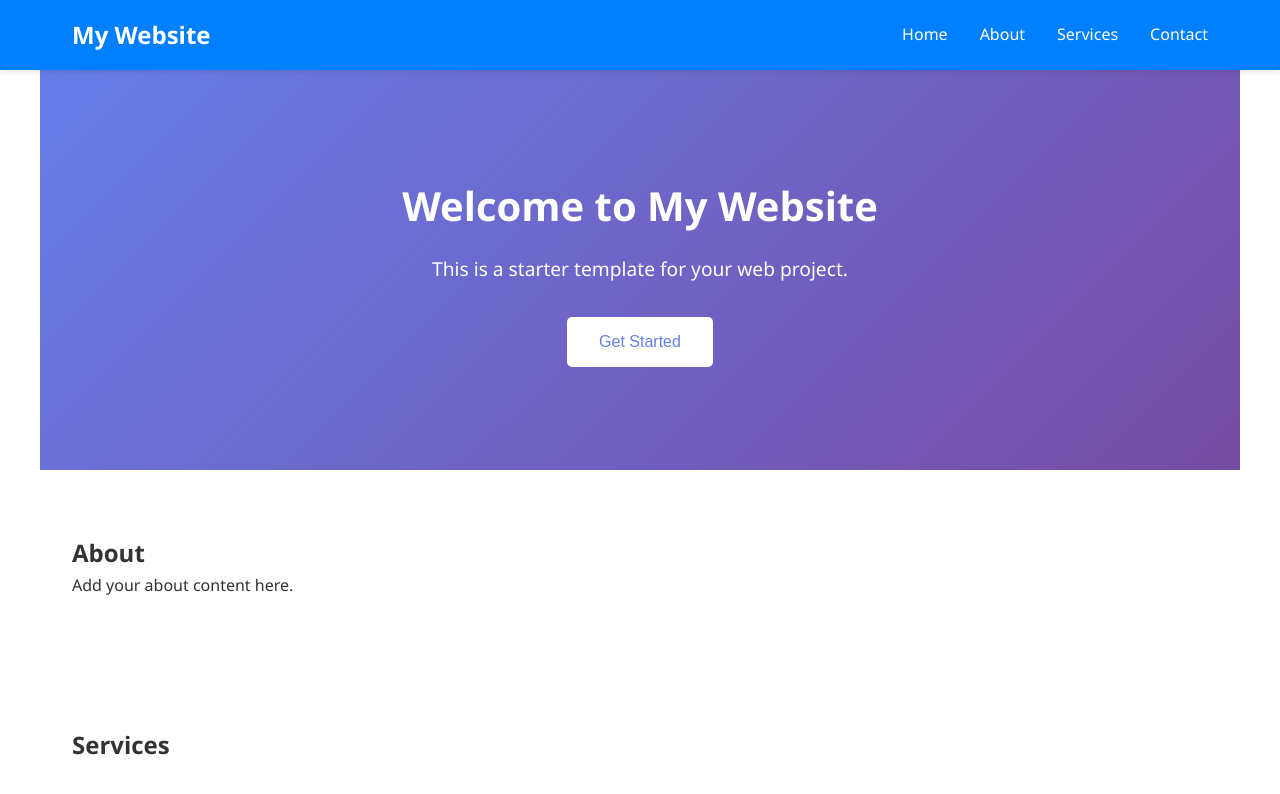
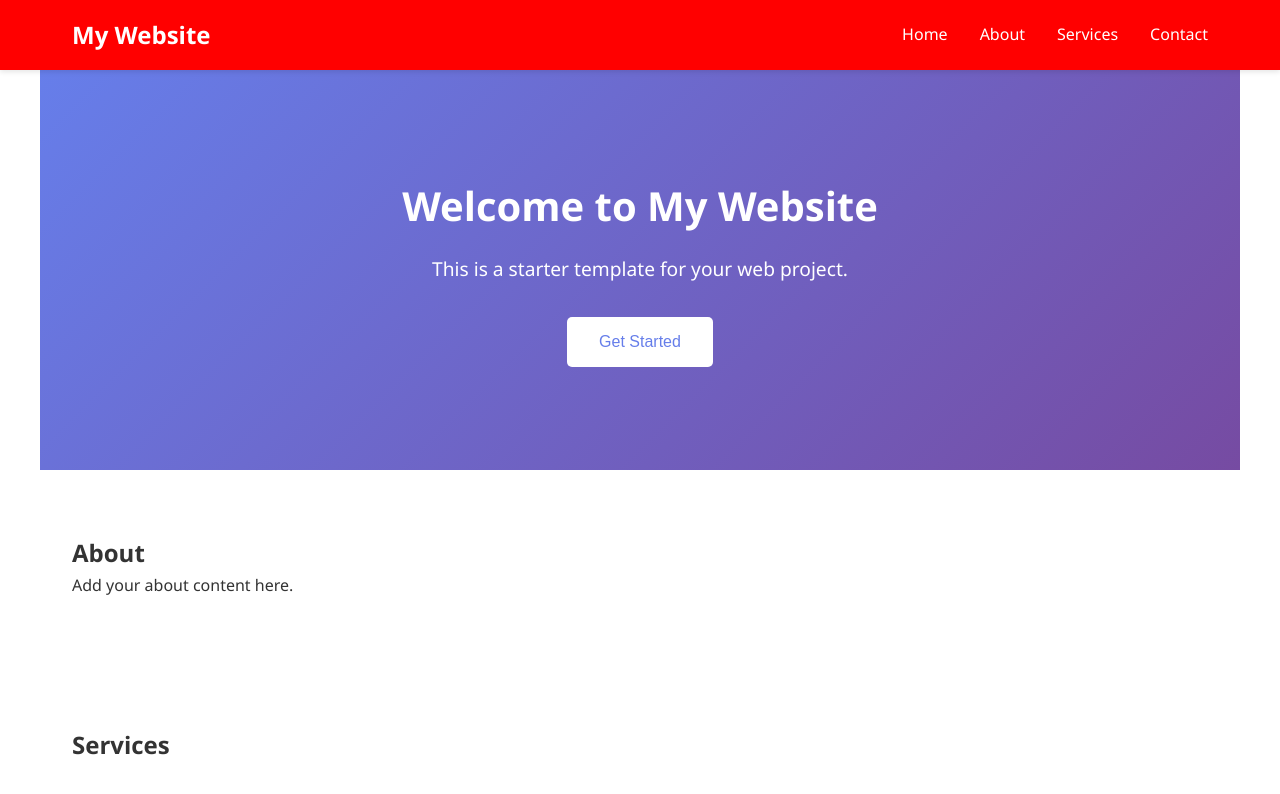
Before and after one commit to calebyoon23/Nestd, a plain HTML site: page index.html in a window 1280 px wide. Shown: the top 794 px of the page. Drawn offline with Linux system fonts and the light colour scheme.

Commit message:
Changed color to red

```diff
--- a/css/styles.css
+++ b/css/styles.css
@@ -13,7 +13,7 @@ body {
 
 /* Header and Navigation */
 header {
-    background-color: #0080ff;
+    background-color: red;
     color: white;
     padding: 1rem 0;
     position: sticky;
```
